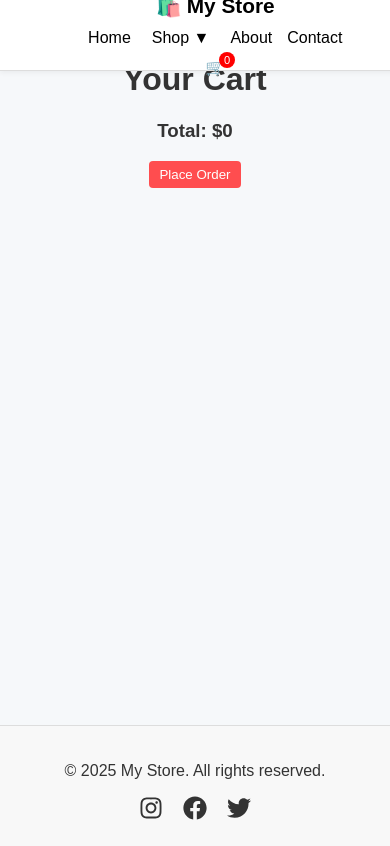
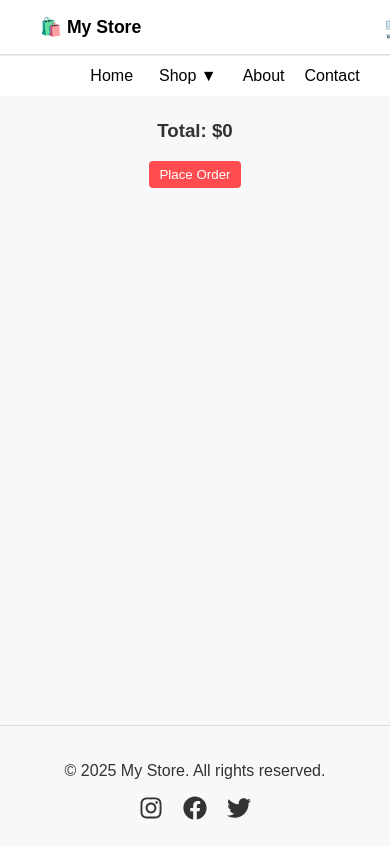
Before and after one commit to Inshalmehboob/mystore, a React (Vite) app: page /cart in a window 390 px wide. Built offline with nearby package versions, Linux system fonts and the light colour scheme.

Commit message:
Fix mobile header responsive design

```diff
--- a/src/components/Header.css
+++ b/src/components/Header.css
@@ -2,7 +2,7 @@
   background: #fff;
   color: #000;
   border-bottom: 1px solid #ddd;
-  height: 40px;
+  padding: 10px 0;        /* FIXED: remove fixed height */
   display: flex;
   align-items: center;
   justify-content: center;
@@ -10,7 +10,6 @@
   top: 0;
   z-index: 1000;
 }
-
 
 .nav-container {
   width: 95%;
@@ -20,7 +19,7 @@
   justify-content: space-between;
 }
 
-
+/* Logo */
 .logo {
   font-size: 1.3rem;
   font-weight: 600;
@@ -31,12 +30,14 @@
   color: black;
 }
 
+/* Desktop Navigation */
 .nav-links {
   display: flex;
   align-items: center;
   gap: 25px;
 }
 
+/* Links */
 .nav-links a {
   text-decoration: none;
   color: black;
@@ -47,6 +48,8 @@
 .nav-links a:hover {
   color: #007bff;
 }
+
+/* Dropdown */
 .dropdown {
   position: relative;
 }
@@ -85,6 +88,7 @@
   background: #f3f3f3;
 }
 
+/* Cart & Admin Actions */
 .nav-actions {
   display: flex;
   align-items: center;
@@ -97,10 +101,24 @@
   font-weight: 500;
 }
 
-.nav-actions a:hover {
-  color: #007bff;
+/* Cart Badge */
+.cart {
+  position: relative;
 }
 
+.cart::after {
+  content: attr(data-count);
+  position: absolute;
+  top: -6px;
+  right: -10px;
+  background: red;
+  color: white;
+  border-radius: 50%;
+  font-size: 0.7rem;
+  padding: 2px 5px;
+}
+
+/* Admin text button */
 .username {
   font-size: 0.9rem;
   color: #333;
@@ -119,44 +137,46 @@
   background: #e60000;
 }
 
+/* ---------- RESPONSIVE FIX ---------- */
+@media (max-width: 768px) {
 
-.cart {
-  position: relative;
-}
-
-.cart::after {
-  content: attr(data-count);
-  position: absolute;
-  top: -6px;
-  right: -10px;
-  background: red;
-  color: white;
-  border-radius: 50%;
-  font-size: 0.7rem;
-  padding: 2px 5px;
-}
-.cart-link {
-  margin-left: 10px;
-  color: #000;
-  text-decoration: none;
-  font-weight: 500;
-}
-
-.cart-link:hover {
-  text-decoration: underline;
-}
-
-/* Responsive */
-@media (max-width: 768px) {
   .nav-container {
-    flex-direction: column;
-    gap: 10px;
-    height: auto;
+    width: 100%;
+    padding: 0 10px;
+    display: flex;
+    align-items: center;
+    justify-content: space-between;   /* FIX */
+    flex-direction: row;              /* FIX */
   }
 
+  /* Logo left rahe */
+  .logo {
+    font-size: 1.1rem;
+    flex: 1;
+  }
+
+  /* Center menu */
   .nav-links {
-    gap: 15px;
-    flex-wrap: wrap;
+    position: absolute;
+    top: 55px;
+    width: 100%;
+    left: 0;
+    background: #fff;
+    padding: 10px 0;
+    display: flex;
     justify-content: center;
+    gap: 20px;
+    border-top: 1px solid #eee;
+  }
+
+  /* Cart always right */
+  .nav-actions {
+    flex: 1;
+    display: flex;
+    justify-content: flex-end;  /* FIX */
+  }
+
+  .cart {
+    font-size: 1.3rem;
   }
 }
```
